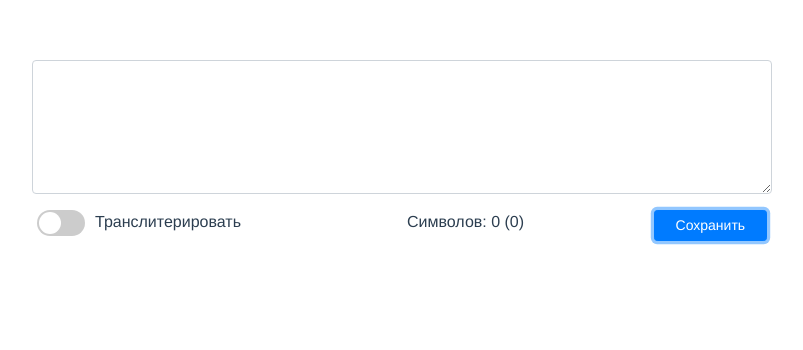
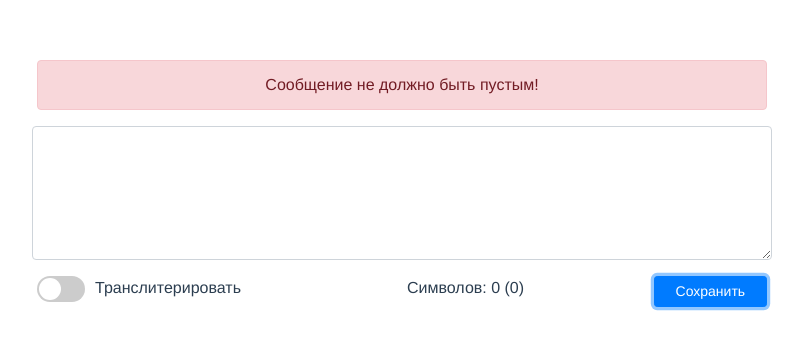
Before and after one commit to olezhko9/sms-imobis, a Vue app: page / in a window 1280 px wide. Both pictures are taken after a click on the button "Сохранить". Shown: the top 350 px of the page, without its empty margins (238-1041 px from the left). Built offline with nearby package versions, Linux system fonts and the light colour scheme; no server answers.

Commit message:
add alert that warns about empty sms before save

```diff
--- a/src/components/SmsImobis.vue
+++ b/src/components/SmsImobis.vue
@@ -1,6 +1,9 @@
 <template>
   <div class="row justify-content-center">
     <div class="col-8">
+      <div v-if="isEmptySmsBeforeSave" class="alert alert-danger">
+        Сообщение не должно быть пустым!
+      </div>
       <form>
         <div class="form-row">
           <textarea class="form-control" rows="5" v-model="smsText" @input="updateSmsInfo"></textarea>
@@ -37,7 +40,8 @@ export default {
       smsTransliteratedText: '',
       smsTextLength: 0,
       smsCount: 0,
-      showTranslit: false
+      showTranslit: false,
+      isEmptySmsBeforeSave: false
     }
   },
 
@@ -45,6 +49,7 @@ export default {
     updateSmsInfo() {
       this.getSmsTextLength();
       this.getSmsCount();
+      this.isEmptySmsBeforeSave = false;
     },
 
     getSmsTextLength() {
@@ -111,6 +116,7 @@ export default {
     },
 
     saveSms() {
+      if (this.smsTextLength > 0) {
         let formData = new FormData();
         formData.append('sms_text', this.smsText);
         formData.append('sms_count', this.smsCount);
@@ -123,6 +129,9 @@ export default {
                 .catch(err => {
                   console.log(err);
                 });
+      } else {
+        this.isEmptySmsBeforeSave = true;
+      }
     },
 
     getAllSms() {
```
Lines whose indentation alone changed are shown as unchanged.
